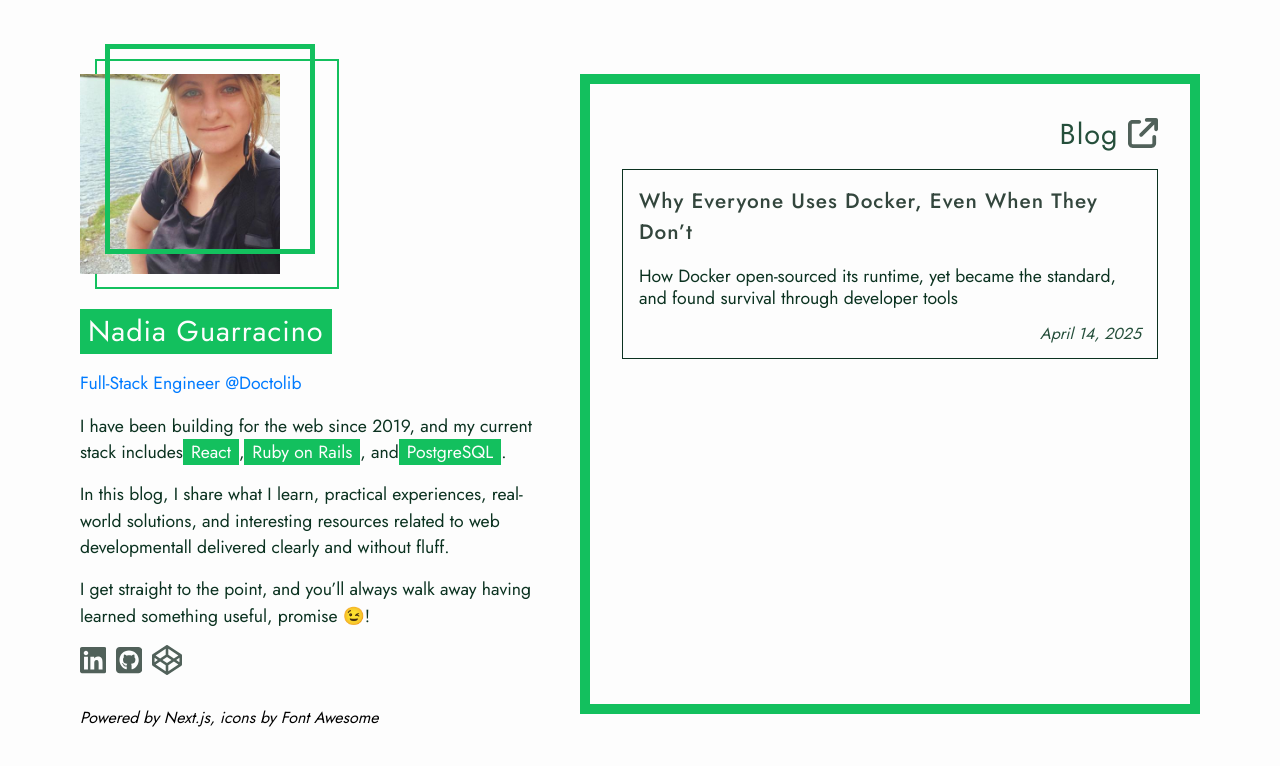
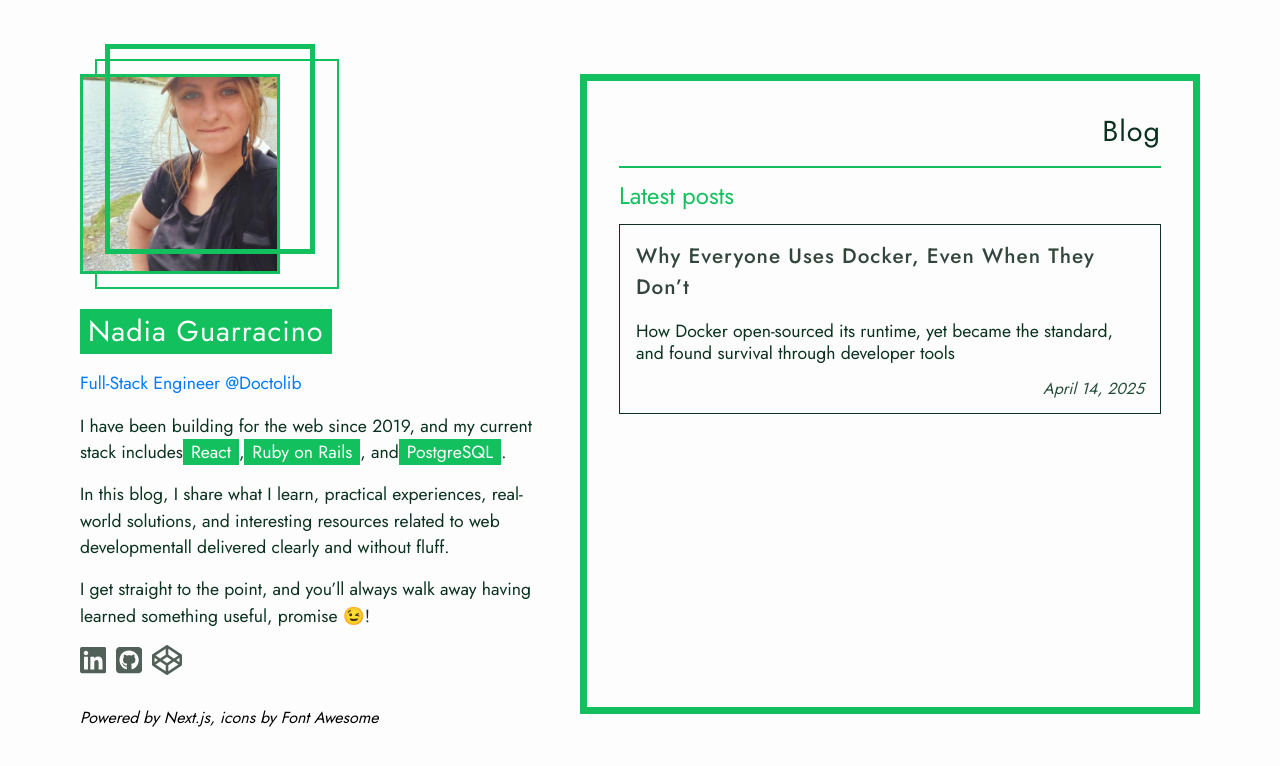
Before and after one commit to JackGarrus/nadyg-website, a Next.js app: page / in a window 1280 px wide. Shown: the top 766 px of the page. Built offline with nearby package versions, Linux system fonts and the light colour scheme.

Commit message:
more improv

```diff
--- a/src/app/components/AboutSection.module.css
+++ b/src/app/components/AboutSection.module.css
@@ -29,6 +29,10 @@
   border: 2px solid var(--highlight);
   top: -15px;
   left: 15px;
+}
+
+.me img {
+  border: 3px solid var(--highlight);
 }
 
 .aboutImage h1 {
--- a/src/app/page.module.css
+++ b/src/app/page.module.css
@@ -34,7 +34,7 @@
   .blogSection {
     grid-area: posts;
     padding: 2rem;
-    border: 10px solid var(--highlight);
+    border: 7px solid var(--highlight);
     max-height: 80vh;
     margin-bottom: 0;
   }
--- a/src/app/page.tsx
+++ b/src/app/page.tsx
@@ -23,6 +23,7 @@ export default function Home() {
             <AboutSection />
           </section>
           <section className={s.blogSection}>
+            {/*
             <Link
               key="/blog"
               href="/blog"
@@ -34,6 +35,9 @@ export default function Home() {
                 <ArrowUpSquare className="icon" />
               </div>
             </Link>
+            */}
+            <p className={t.blogTitle}>Blog</p>
+            <p className={t.subtitle}>Latest posts</p>
             <BlogPosts />
           </section>
         </div>
--- a/src/app/style/typography.module.css
+++ b/src/app/style/typography.module.css
@@ -75,7 +75,18 @@
 }
 
 .blogTitle {
-  color: var(--blog-title);
+  color: var(--normal);
+  width: 100%;
+  text-align: right;
+  border-bottom: 2px solid var(--highlight);
+  padding-bottom: 1rem;
+  margin-bottom: 1rem;
+}
+
+.subtitle {
+  font-size: 1.5rem;
+  margin-bottom: 1rem;
+  color: var(--highlight);
 }
 
 /* Strong highlight */
```
